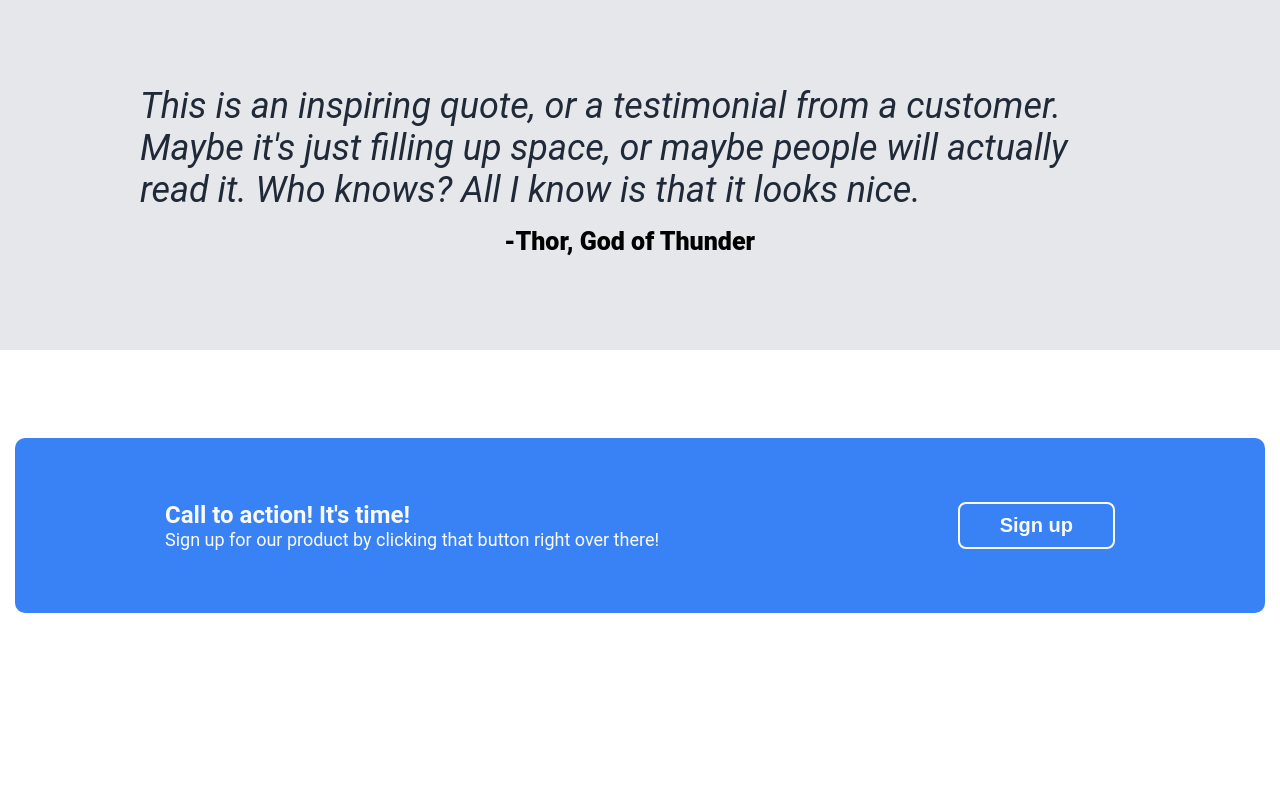
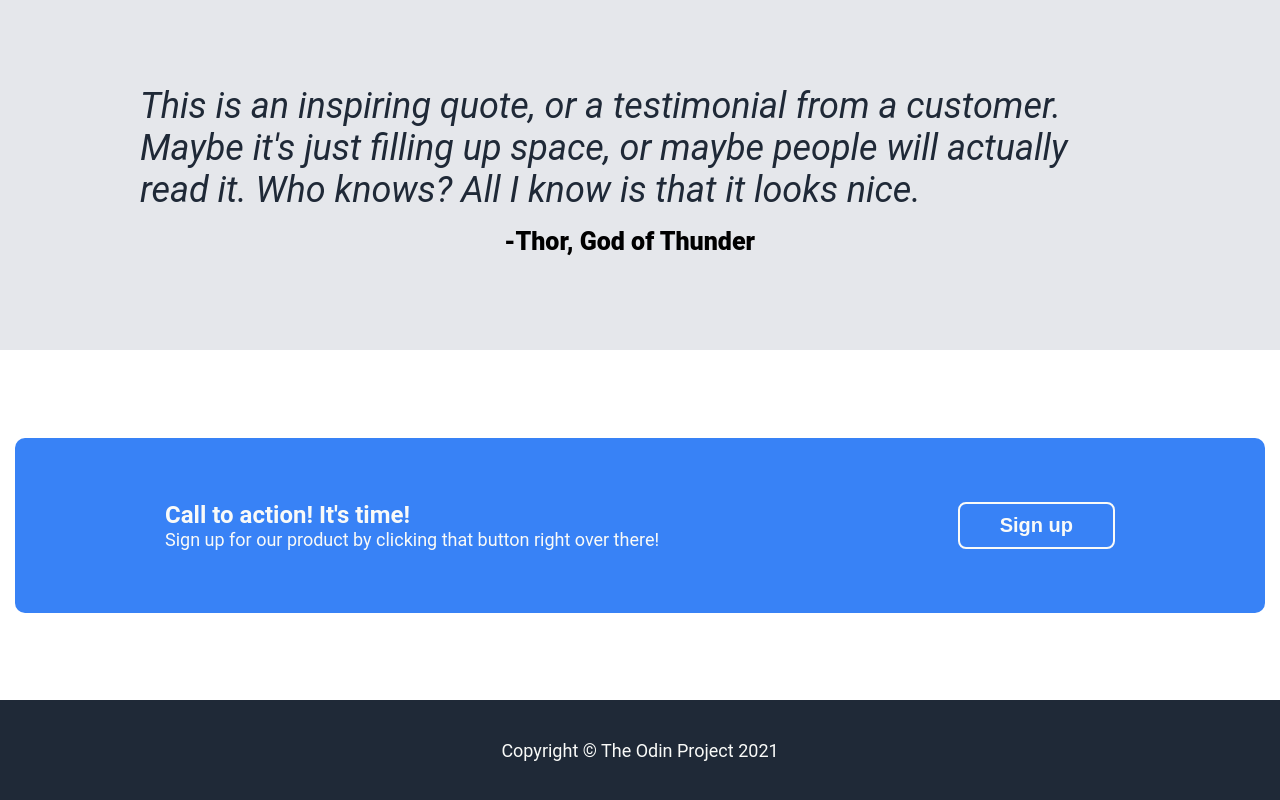
Before and after one commit to gcerv93/landing-page, a plain HTML site: page index.html in a window 1280 px wide. Shown: the part 1166-1966 px from the top of the page. Before the commit the page ends 1866 px from the top, so only its background shows below. Drawn offline with Linux system fonts and the light colour scheme.

Commit message:
finish project

```diff
--- a/index.html
+++ b/index.html
@@ -65,6 +65,10 @@
       </div>
     </div>
 
+    <div class="footer">
+      <div class="footer-text">Copyright © The Odin Project 2021</div>
+    </div>
+
   </body>
 
 </html>
--- a/styles.css
+++ b/styles.css
@@ -198,3 +198,13 @@ a {
   border: 2px solid #f9faf8;
   border-radius: 8px;
 }
+
+.footer {
+  background-color: #1F2937;
+  height: 100px;
+  font-size: 18px;
+  color: #f9faf8;
+  display: flex;
+  justify-content: center;
+  align-items: center;
+}
```
